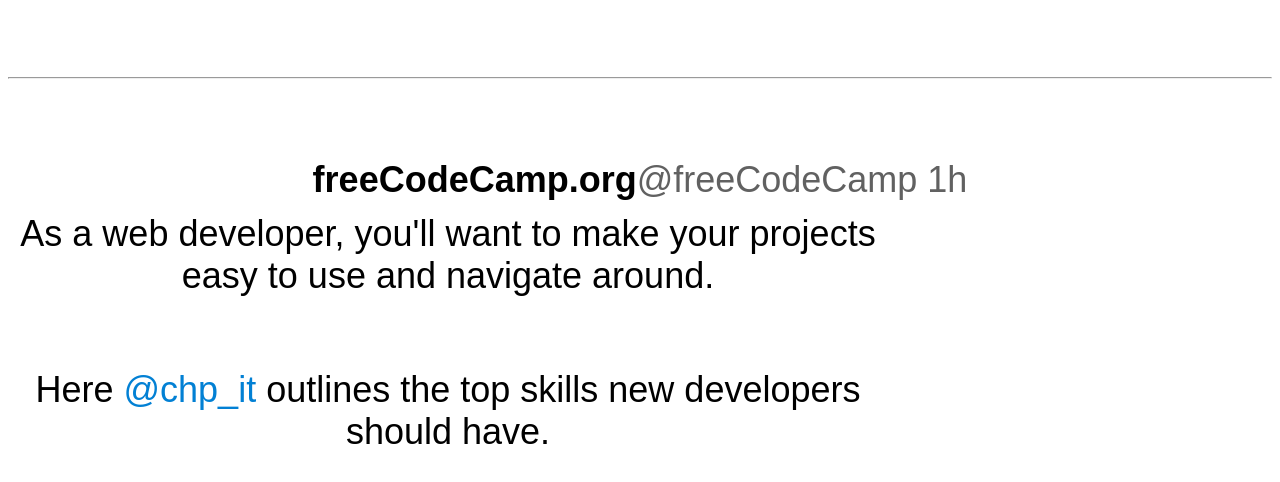
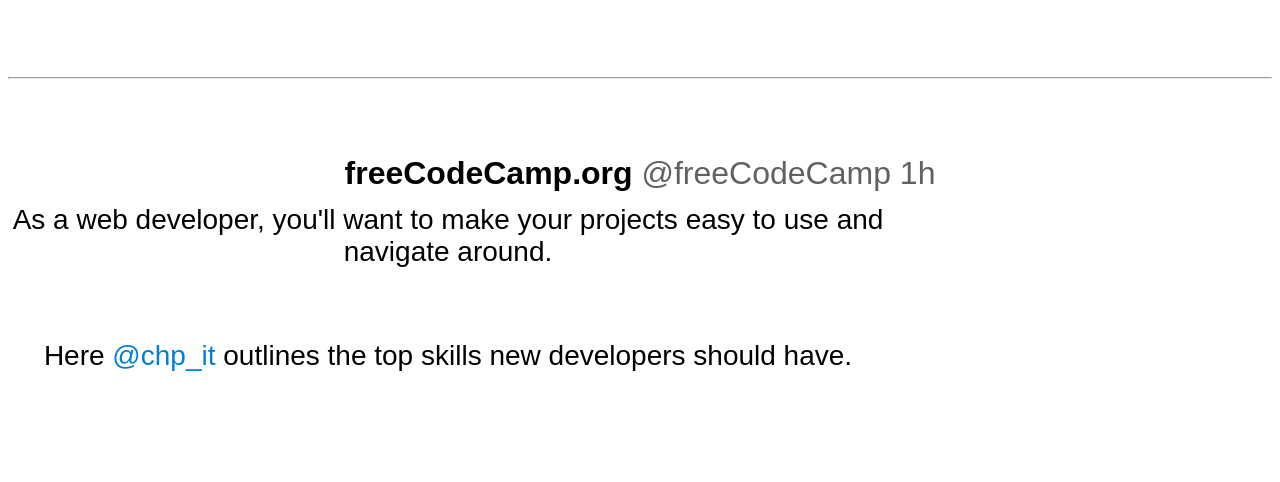
Before and after one commit to Gracyglobal/SuperSimple.Dev_Text-Styling-exercise2, a plain HTML site: page index.html in a window 1280 px wide. Shown: the part 726-1208 px from the top of the page. After the commit the page ends 1126 px from the top, so only its background shows below. Drawn offline with Linux system fonts and the light colour scheme.

Commit message:
Text Styling exercise 2

```diff
--- a/index.html
+++ b/index.html
@@ -138,7 +138,7 @@
 
     .freecodecamp{
       margin-bottom: 12px;
-      font-size: 36px;
+      font-size: 32px;
     }
 
     .deep{
@@ -150,14 +150,14 @@
     }
 
     .developer{
-      font-size: 36px;
+      font-size: 28px;
       width: 880px;
       margin-top: 0;
       margin-bottom: 72px;
     }
 
     .chp_it{
-      font-size: 36px;
+      font-size: 28px;
       margin-top: 0;
       width: 880px;
     }
@@ -168,7 +168,7 @@
 </style>
    <!-- 5g Exercise -->
   <p class="freecodecamp">
-  <span class="deep">freeCodeCamp.org</span><span class="black">@freeCodeCamp 1h</span>
+  <span class="deep">freeCodeCamp.org</span> <span class="black">@freeCodeCamp 1h</span>
   </p>
 
   <p class="developer">
```
